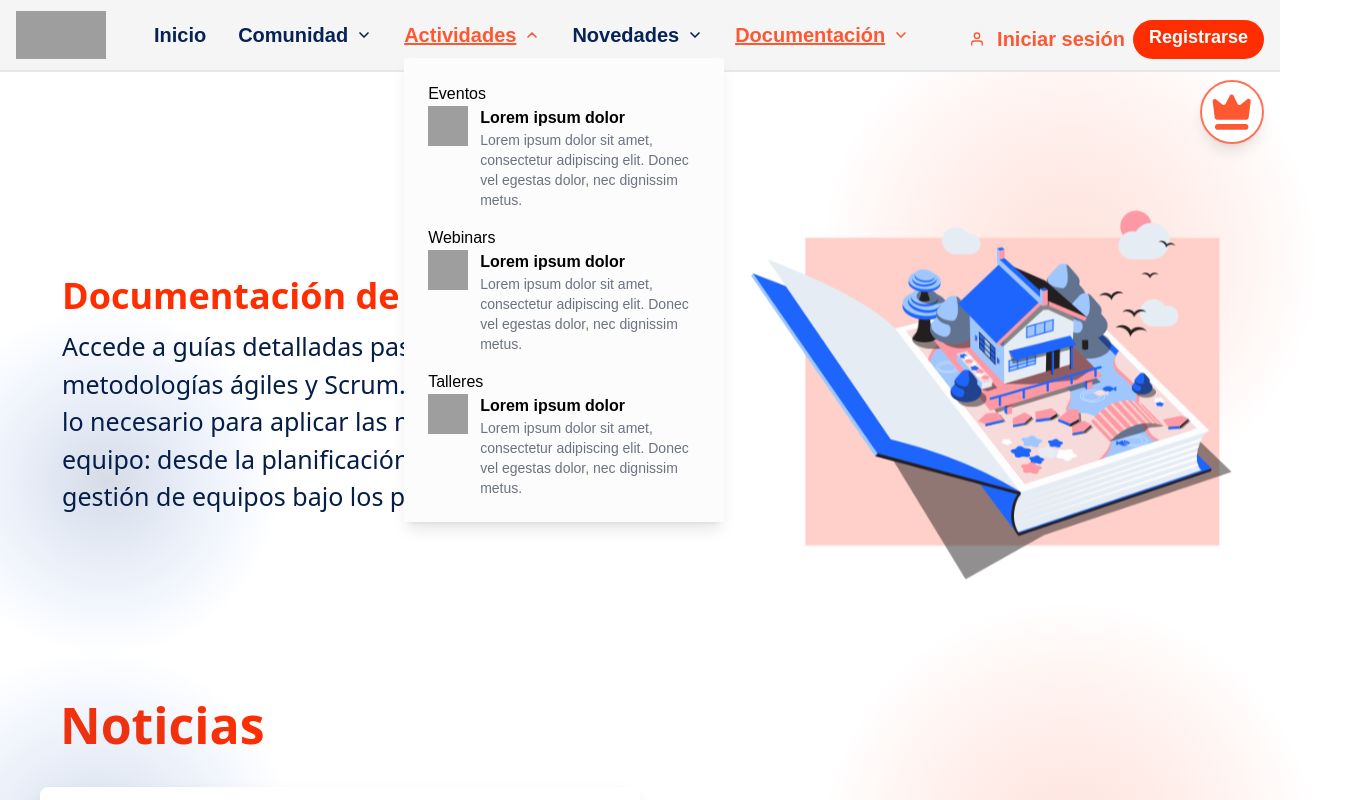
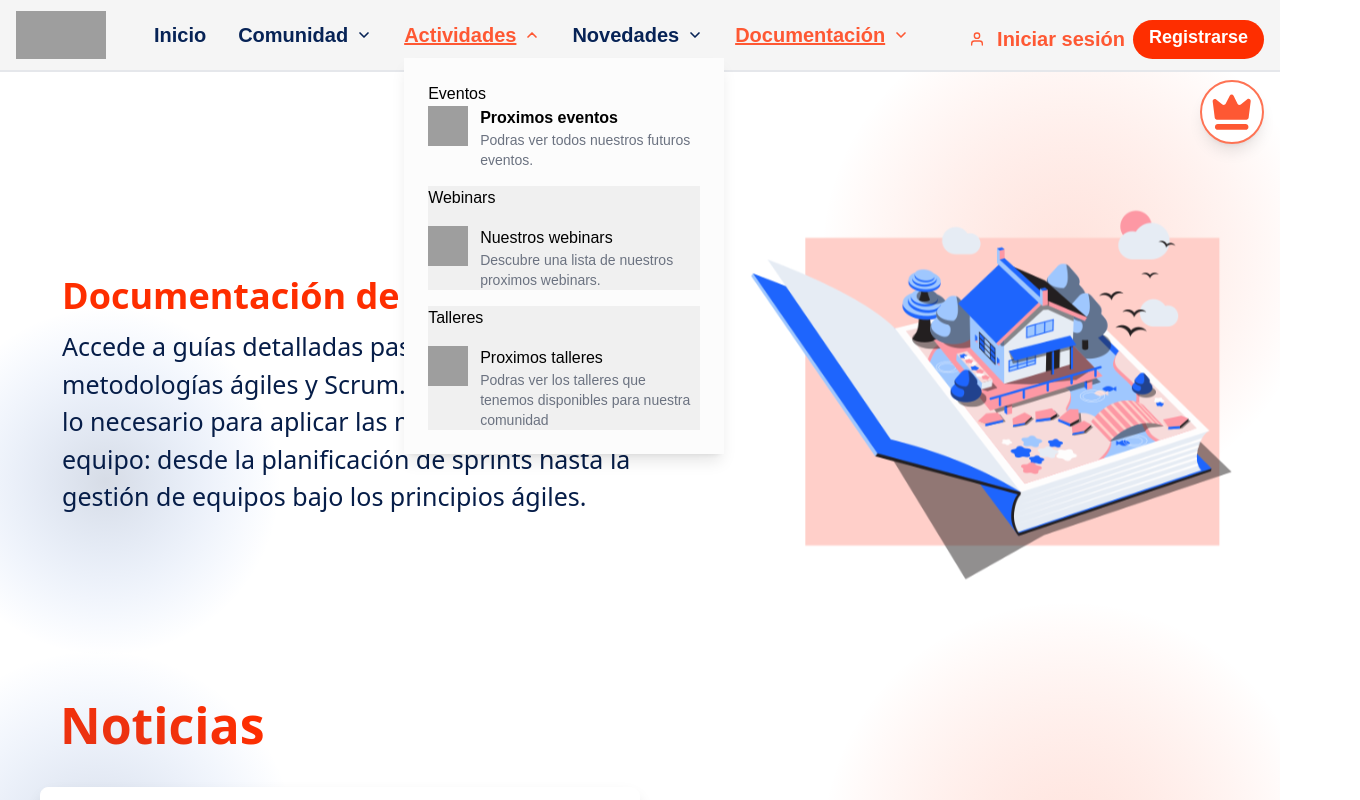
Before and after one commit to ScrumLatamCommunity/web-portal, a Next.js app: page /documentation in a window 1280 px wide. Both pictures are taken after a click on the element "Actividades". Shown: the top 800 px of the page, 1360 px wide, since content can reach past the window. Built offline with nearby package versions, Linux system fonts and the light colour scheme; grey boxes are pictures that could not be loaded; a web font is replaced by a local one.

Commit message:
fix: resolved overflow problem affecting components

```diff
--- a/src/app/documentation/components/tutorialFeature.tsx
+++ b/src/app/documentation/components/tutorialFeature.tsx
@@ -33,7 +33,7 @@ export default function TutorialFeature({
   }
 
   return (
-    <section className='flex min-h-[300px] flex-col items-center justify-center py-4 md:mt-4 md:max-w-[1980px] md:justify-between'>
+    <section className='flex min-h-[300px] flex-col items-center justify-center py-4 md:mt-4 md:justify-between'>
       <div className='flex flex-col gap-1 md:mx-52 md:flex-row md:items-center md:justify-center'>
         <Swiper
           autoplay={{
@@ -53,7 +53,7 @@ export default function TutorialFeature({
               spaceBetween: 0
             }
           }}
-          className='tutorial-swiper-container relative w-[90%] max-w-[100vw] md:w-full md:max-w-[1980px]'
+          className='tutorial-swiper-container relative w-[90%] md:max-w-[1480px]'
           modules={[Navigation]}
           navigation={true}
           slidesPerView={1}
--- a/src/app/documentation/page.tsx
+++ b/src/app/documentation/page.tsx
@@ -70,7 +70,7 @@ function DocumentationsContent() {
   const filteredData = getFilteredData()
 
   return (
-    <div className='mx-auto w-screen md:max-w-[1980px]'>
+    <div className='mx-auto w-screen overflow-hidden md:max-w-[1980px]'>
       {/* Hero Section */}
       <HeroSection
         description='Accede a guías detalladas paso a paso sobre metodologías ágiles y Scrum. Aquí encontrarás todo lo necesario para aplicar las mejores prácticas en tu equipo: desde la planificación de sprints hasta la gestión de equipos bajo los principios ágiles.'
--- a/src/app/home/components/Navlist.tsx
+++ b/src/app/home/components/Navlist.tsx
@@ -189,17 +189,19 @@ export const Navlist: React.FC = () => {
                       src='https://firebasestorage.googleapis.com/v0/b/scrum-latam-imgs.appspot.com/o/navbar%2FIcono%20cara.svg?alt=media&token=07a8e8e3-7c4c-416f-9462-9d116a5d2e99'
                     />
                     <div className='ml-3'>
-                      <p className='lg:font-bold'>Lorem ipsum dolor</p>
+                      <p className='lg:font-bold'>Proximos eventos</p>
                       <p className='text-sm text-gray-500'>
-                        Lorem ipsum dolor sit amet, consectetur adipiscing elit.
-                        Donec vel egestas dolor, nec dignissim metus.
+                        Podras ver todos nuestros futuros eventos.
                       </p>
                     </div>
                   </div>
                 </Link>
               </li>
-              <li className='space-y-4'>
-                <Link href='/eventos'>
+              <li
+                title='proximamente...'
+                className='w-full cursor-not-allowed space-y-4 bg-black-4'
+              >
+                {/* <Link href='/webinars'> */}
                 <h3>Webinars</h3>
                 <div className='flex items-start'>
                   <img
@@ -208,17 +210,19 @@ export const Navlist: React.FC = () => {
                     src='https://firebasestorage.googleapis.com/v0/b/scrum-latam-imgs.appspot.com/o/navbar%2FGroup%20633047.svg?alt=media&token=ce02d28a-dfdd-4f4c-8e89-8944651d3a12'
                   />
                   <div className='ml-3'>
-                      <p className='lg:font-bold'>Lorem ipsum dolor</p>
+                    <p className=''>Nuestros webinars</p>
                     <p className='text-sm text-gray-500'>
-                        Lorem ipsum dolor sit amet, consectetur adipiscing elit.
-                        Donec vel egestas dolor, nec dignissim metus.
+                      Descubre una lista de nuestros proximos webinars.
                     </p>
                   </div>
                 </div>
-                </Link>
+                {/* </Link> */}
               </li>
-              <li className='space-y-4'>
-                <Link href='/talleres'>
+              <li
+                title='proximamente...'
+                className='cursor-not-allowed space-y-4 bg-black-4'
+              >
+                {/* <Link href='/talleres'> */}
                 <h3>Talleres</h3>
                 <div className='flex items-start'>
                   <img
@@ -227,14 +231,14 @@ export const Navlist: React.FC = () => {
                     src='https://firebasestorage.googleapis.com/v0/b/scrum-latam-imgs.appspot.com/o/navbar%2FIcono%20libro.svg?alt=media&token=e668d076-74d4-4440-b444-938ab4ca08c4'
                   />
                   <div className='ml-3'>
-                      <p className='lg:font-bold'>Lorem ipsum dolor</p>
+                    <p className=''>Proximos talleres</p>
                     <p className='text-sm text-gray-500'>
-                        Lorem ipsum dolor sit amet, consectetur adipiscing elit.
-                        Donec vel egestas dolor, nec dignissim metus.
+                      Podras ver los talleres que tenemos disponibles para
+                      nuestra comunidad
                     </p>
                   </div>
                 </div>
-                </Link>
+                {/* </Link> */}
               </li>
             </ul>
           </div>
@@ -287,10 +291,10 @@ export const Navlist: React.FC = () => {
                       src='https://firebasestorage.googleapis.com/v0/b/scrum-latam-imgs.appspot.com/o/navbar%2FIcono%20cara.svg?alt=media&token=07a8e8e3-7c4c-416f-9462-9d116a5d2e99'
                     />
                     <div className='ml-3'>
-                      <p className='lg:font-bold'>Lorem ipsum dolor</p>
+                      <p className='lg:font-bold'>Actualidad de la comunidad</p>
                       <p className='text-sm text-gray-500'>
-                        Lorem ipsum dolor sit amet, consectetur adipiscing elit.
-                        Donec vel egestas dolor, nec dignissim metus.
+                        Lo último sobre eventos y novedades de nuestra
+                        comunidad.
                       </p>
                     </div>
                   </div>
@@ -306,10 +310,9 @@ export const Navlist: React.FC = () => {
                       src='https://firebasestorage.googleapis.com/v0/b/scrum-latam-imgs.appspot.com/o/navbar%2FGroup%20633047.svg?alt=media&token=ce02d28a-dfdd-4f4c-8e89-8944651d3a12'
                     />
                     <div className='ml-3'>
-                      <p className='lg:font-bold'>Lorem ipsum dolor</p>
+                      <p className='lg:font-bold'>Reflexiones y aprendizajes</p>
                       <p className='text-sm text-gray-500'>
-                        Lorem ipsum dolor sit amet, consectetur adipiscing elit.
-                        Donec vel egestas dolor, nec dignissim metus.
+                        Ideas, historias y experiencias que inspiran.
                       </p>
                     </div>
                   </div>
@@ -325,10 +328,11 @@ export const Navlist: React.FC = () => {
                       src='https://firebasestorage.googleapis.com/v0/b/scrum-latam-imgs.appspot.com/o/navbar%2FIcono%20libro.svg?alt=media&token=e668d076-74d4-4440-b444-938ab4ca08c4'
                     />
                     <div className='ml-3'>
-                      <p className='lg:font-bold'>Lorem ipsum dolor</p>
+                      <p className='lg:font-bold'>
+                        Conocimiento en profundidad
+                      </p>
                       <p className='text-sm text-gray-500'>
-                        Lorem ipsum dolor sit amet, consectetur adipiscing elit.
-                        Donec vel egestas dolor, nec dignissim metus.
+                        Contenido técnico y práctico para seguir aprendiendo.
                       </p>
                     </div>
                   </div>
```
Lines whose indentation alone changed are shown as unchanged.
